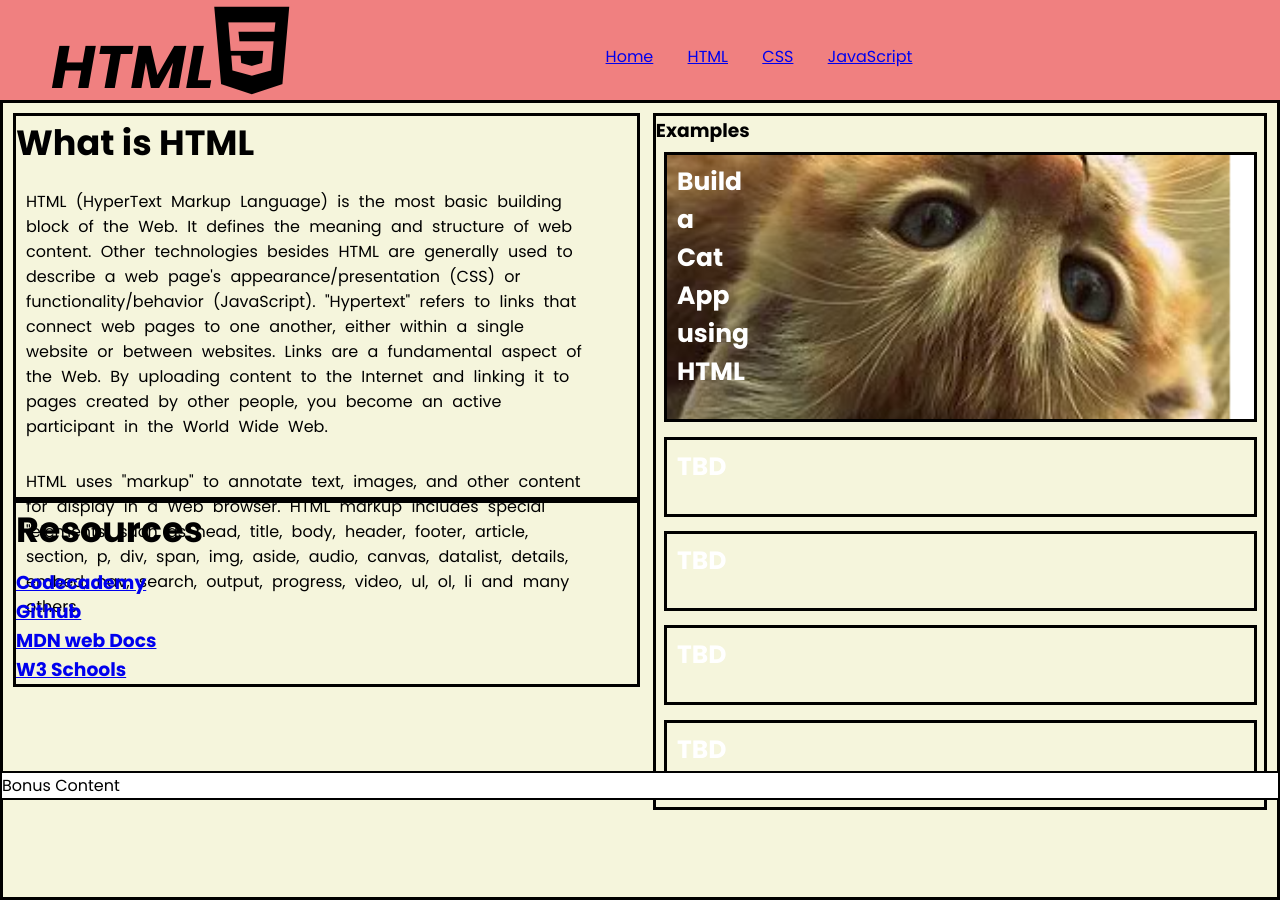
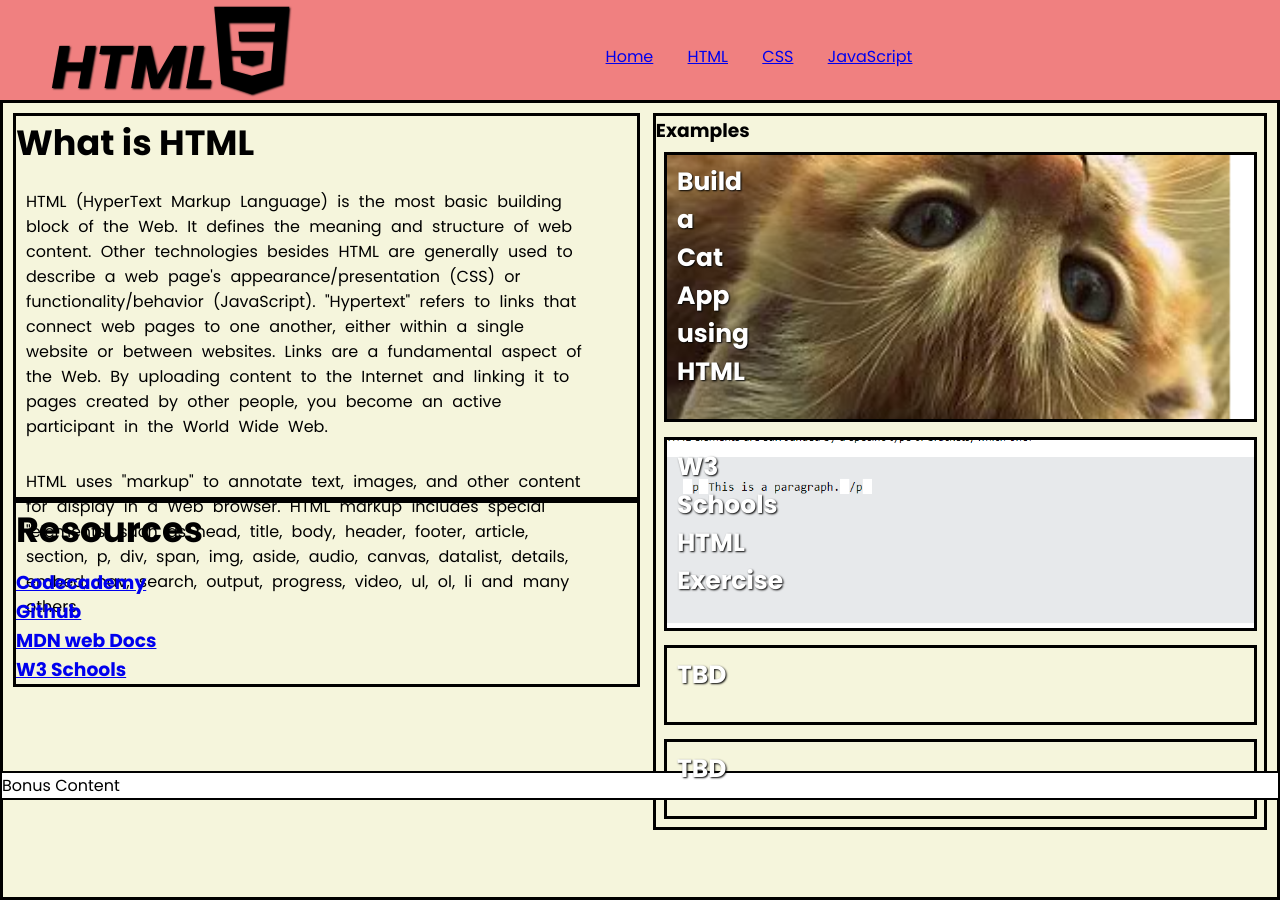
Before and after one commit to asupt/code-script-chum, a plain HTML site: page htmlInfo.html in a window 1280 px wide. Drawn offline with Linux system fonts and the light colour scheme.

Commit message:
cleaning up css

```diff
--- a/assets/css/htmlInfo.css
+++ b/assets/css/htmlInfo.css
@@ -14,6 +14,7 @@
 h1 {
     font-size: 60px;
     font-style: italic;
+    text-shadow: 1px 1px 2px black;
 }
 
 i{
@@ -154,6 +155,10 @@ section #examples{
     flex-basis: 77%;
     padding-left: 1px;
 }
+h4{
+    font-weight: bold;
+    text-shadow: 1px 1px 2px black;
+}
 
 .cat-app {
     background-image:url(../images/cat-photo-app.png);
@@ -162,9 +167,10 @@ section #examples{
     background-position: center;
 
 }
-.tbd {
-    background-image: url(../images/coming\ soon.jpg);
+.w3-ex {
+    background-image: url(../images/w3schools\ exercise.png);
     background-size: cover;
+    background-repeat: no-repeat;
     background-position: center;
 }
 
--- a/htmlInfo.html
+++ b/htmlInfo.html
@@ -64,8 +64,8 @@
                 <h4>Build a Cat App using HTML</h4>
                 </div>
                 </a>
-                <a class="tbd" href="#"alt="TBD"> <div>
-                    <h4>TBD</h4>
+                <a class="w3-ex" href="https://www.w3schools.com/html/exercise.asp"alt="W3 Schools Example"> <div>
+                    <h4>W3 Schools HTML Exercise</h4>
                 </div>
                 </a>
                 <a class="tbd" href="#"alt="TBD"> <div>
@@ -75,9 +75,9 @@
                 <div>
                     <h4>TBD</h4>
                 </div></a>
-                <a class="tbd" href="#"alt="TBD"> <div>
+                <!-- <a class="tbd" href="#"alt="TBD"> <div>
                     <h4>TBD</h4>
-                </div></a>
+                </div></a>  -->
             </div>
         </section>
         <!-- <aside class="examples">
```
Also changed, not shown: assets/images/w3schools exercise.png (added).
